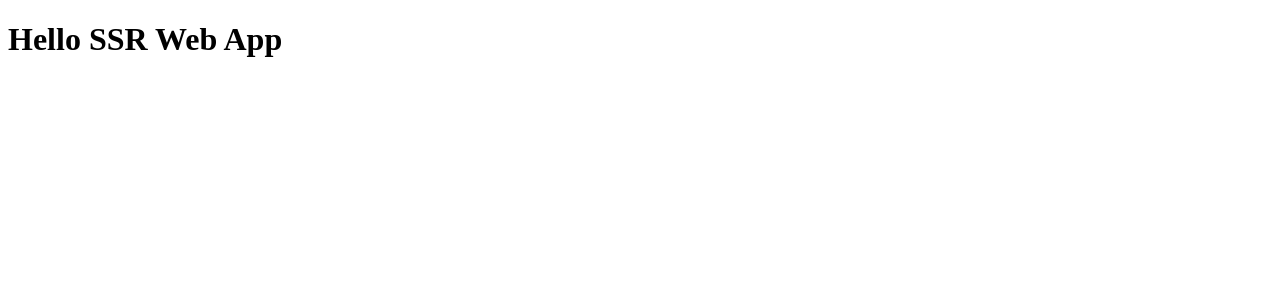
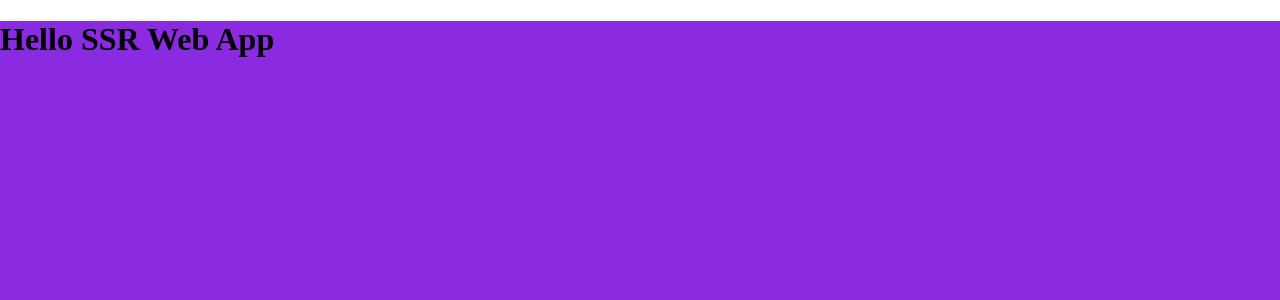
Before and after one commit to diveshkswn/react-ssr-setup, a React app: page / in a window 1280 px wide. Shown: the top 300 px of the page. Built offline with nearby package versions, Linux system fonts and the light colour scheme; the HTML template or start-up script is replaced by a standard one.

Commit message:
Module css loader webpack config

```diff
--- a/src/server/index.js
+++ b/src/server/index.js
@@ -1,5 +1,5 @@
-const express = require('express');
-const cors = require('cors');
+import express from 'express';
+import cors from 'cors';
 
 const app = express();
 
--- a/src/shared/App.jsx
+++ b/src/shared/App.jsx
@@ -1,7 +1,11 @@
 import React from 'react';
+import styles from './styles/App.css';
 
 export default function App() {
   return (
-    <h1>Hello SSR Web App</h1>
+    <div className={styles.AppContainer}>
+      <h1>Hello SSR Web App</h1>
+    </div>
+
   );
 }
--- /dev/null
+++ b/src/shared/styles/App.css
@@ -0,0 +1,13 @@
+html,
+body {
+    margin : 0px;
+    padding: 0px;
+}
+
+
+
+.AppContainer {
+    background-color: blueviolet;
+    height          : 100vh;
+    width           : 100vw;
+}
--- a/webpack.config.js
+++ b/webpack.config.js
@@ -16,7 +16,17 @@ const browserConfig = {
   module: {
     rules: [
       { test: scriptExtensions, use: 'babel-loader', exclude: '/node_modules/' },
-      { test: /\.css$/, use: 'css-loader' },
+      {
+        test: /\.css$/,
+        use: ['style-loader',
+          {
+            loader: 'css-loader',
+            options: {
+              importLoaders: 1,
+              modules: true,
+            },
+          }],
+      },
 
     ],
   },
@@ -31,6 +41,7 @@ const browserConfig = {
   resolve: {
     extensions: ['.js', '.jsx', '.json', '.ts', '.tsx'],
   },
+  devtool: 'inline-source-map',
 };
 
 const serverConfig = {
```
Also changed, not shown: package.json (+4 -3 lines), 1 other file (tests, documents, lock files or other folders).
